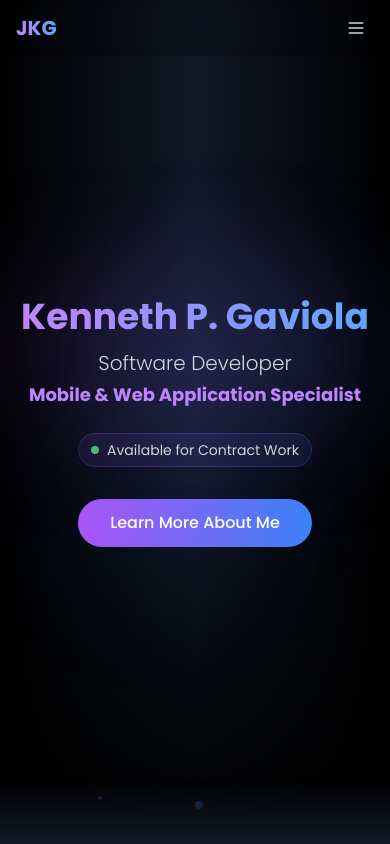
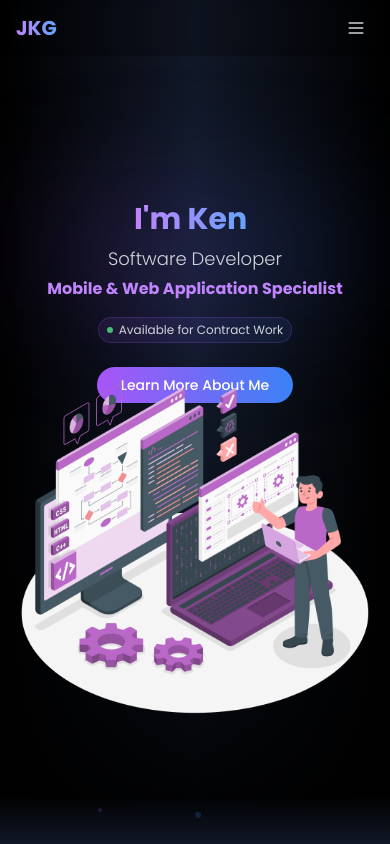
Before and after one commit to Kenneth14031129/Portfolio, a React (Vite) app: page / in a window 390 px wide. Shown: the top 844 px of the page. Built offline with nearby package versions, Linux system fonts and the light colour scheme.

Commit message:
Initial commit

```diff
--- a/package.json
+++ b/package.json
@@ -10,6 +10,7 @@
     "preview": "vite preview"
   },
   "dependencies": {
+    "@splinetool/react-spline": "^4.0.0",
     "@tailwindcss/aspect-ratio": "^0.4.2",
     "framer-motion": "^12.5.0",
     "lucide-react": "^0.469.0",
--- a/src/components/Home.jsx
+++ b/src/components/Home.jsx
@@ -1,8 +1,27 @@
 import { Fade, Zoom } from "react-awesome-reveal";
 import { useNavigate } from "react-router-dom";
+import { useState, useEffect } from "react";
+import HomeLogo from "../assets/Home-Logo.png";
+import TypingAnimatedText from "./TypingText";
 
 const Home = () => {
   const navigate = useNavigate();
+  const [splineLoading, setSplineLoading] = useState(true);
+  const [windowWidth, setWindowWidth] = useState(window.innerWidth);
+
+  // Track window resize for responsive adjustments
+  useEffect(() => {
+    const handleResize = () => {
+      setWindowWidth(window.innerWidth);
+    };
+
+    window.addEventListener("resize", handleResize);
+    return () => window.removeEventListener("resize", handleResize);
+  }, []);
+
+  const handleSplineLoad = () => {
+    setSplineLoading(false);
+  };
 
   const goToAbout = () => {
     navigate("/about");
@@ -20,31 +39,33 @@ const Home = () => {
           </div>
 
           {/* Animated orbs - simplified for mobile */}
-          <div className="absolute top-1/4 left-1/4 w-64 sm:w-96 h-64 sm:h-96 bg-purple-500/5 sm:bg-purple-500/10 rounded-full blur-3xl animate-pulse"></div>
-          <div className="absolute bottom-1/4 right-1/4 w-64 sm:w-96 h-64 sm:h-96 bg-blue-500/5 sm:bg-blue-500/10 rounded-full blur-3xl animate-pulse delay-700"></div>
+          <div className="absolute top-1/4 left-1/4 w-32 xs:w-48 sm:w-64 md:w-80 lg:w-96 h-32 xs:h-48 sm:h-64 md:h-80 lg:h-96 bg-purple-500/5 sm:bg-purple-500/10 rounded-full blur-3xl animate-pulse"></div>
+          <div className="absolute bottom-1/4 right-1/4 w-32 xs:w-48 sm:w-64 md:w-80 lg:w-96 h-32 xs:h-48 sm:h-64 md:h-80 lg:h-96 bg-blue-500/5 sm:bg-blue-500/10 rounded-full blur-3xl animate-pulse delay-700"></div>
 
           {/* Center orb - hidden on smallest screens */}
-          <div className="hidden xs:block absolute top-1/2 left-1/2 -translate-x-1/2 -translate-y-1/2 w-[30rem] sm:w-[40rem] h-[30rem] sm:h-[40rem] bg-purple-900/10 sm:bg-purple-900/20 rounded-full blur-3xl animate-pulse delay-1000"></div>
+          <div className="hidden xs:block absolute top-1/2 left-1/2 -translate-x-1/2 -translate-y-1/2 w-[20rem] sm:w-[30rem] md:w-[35rem] lg:w-[40rem] h-[20rem] sm:h-[30rem] md:h-[35rem] lg:h-[40rem] bg-purple-900/10 sm:bg-purple-900/20 rounded-full blur-3xl animate-pulse delay-1000"></div>
         </div>
 
         {/* Content Container with improved spacing for all devices */}
-        <div className="relative w-full max-w-7xl mx-auto px-4 sm:px-6 lg:px-8 py-16 sm:py-24 lg:py-32">
-          <div className="text-center space-y-6 sm:space-y-8">
-            {/* Main Heading with better size scaling */}
+        <div className="relative w-full max-w-7xl mx-auto px-4 sm:px-6 lg:px-8 py-12 xs:py-16 sm:py-20 md:py-24 lg:py-32">
+          <div className="flex flex-col lg:flex-row items-center justify-between gap-4 xs:gap-6 sm:gap-8">
+            {/* Left side: Text content - now aligned left on larger screens */}
+            <div className="w-full lg:w-1/2 space-y-4 xs:space-y-5 sm:space-y-6 md:space-y-7 lg:space-y-8 text-center lg:text-left">
+              {/* Main Heading */}
               <Fade cascade delay={300}>
                 <div className="relative inline-block">
                   <div className="absolute inset-0 bg-gradient-to-r from-purple-500/20 to-blue-500/20 blur-3xl"></div>
-                <h1 className="relative text-4xl xs:text-5xl sm:text-6xl lg:text-7xl font-bold">
+                  <h1 className="relative text-3xl xs:text-4xl sm:text-5xl md:text-6xl lg:text-7xl font-bold">
                     <span className="bg-clip-text text-transparent bg-gradient-to-r from-purple-400 to-blue-400">
-                    Kenneth P. Gaviola
+                      <TypingAnimatedText />
                     </span>
                     <Fade cascade delay={700}>
-                    <div className="mt-3 sm:mt-4 text-xl xs:text-2xl sm:text-3xl text-gray-300 font-light">
+                      <div className="mt-2 xs:mt-3 sm:mt-4 text-lg xs:text-xl sm:text-2xl md:text-3xl text-gray-300 font-light">
                         Software Developer
                       </div>
                     </Fade>
                     <Fade cascade delay={900}>
-                    <div className="mt-1 sm:mt-2 text-lg xs:text-xl text-purple-400">
+                      <div className="mt-1 xs:mt-1 sm:mt-2 text-base xs:text-lg sm:text-xl text-purple-400">
                         Mobile & Web Application Specialist
                       </div>
                     </Fade>
@@ -52,12 +73,12 @@ const Home = () => {
                 </div>
               </Fade>
 
-            {/* Status Badge with Animation - more compact on mobile */}
+              {/* Status Badge */}
               <Zoom delay={1500}>
-              <div className="flex justify-center">
-                <div className="inline-flex items-center px-3 sm:px-4 py-1.5 sm:py-2 rounded-full bg-gradient-to-r from-purple-500/10 to-blue-500/10 border border-purple-500/20">
-                  <span className="w-2 h-2 bg-green-400 rounded-full mr-2 animate-pulse"></span>
-                  <span className="text-sm sm:text-base text-gray-300">
+                <div className="flex lg:justify-start justify-center">
+                  <div className="inline-flex items-center px-2 xs:px-3 sm:px-4 py-1 xs:py-1.5 sm:py-2 rounded-full bg-gradient-to-r from-purple-500/10 to-blue-500/10 border border-purple-500/20">
+                    <span className="w-1.5 xs:w-2 h-1.5 xs:h-2 bg-green-400 rounded-full mr-1.5 xs:mr-2 animate-pulse"></span>
+                    <span className="text-xs xs:text-sm sm:text-base text-gray-300">
                       Available for Contract Work
                     </span>
                   </div>
@@ -66,28 +87,46 @@ const Home = () => {
 
               {/* Call to action button */}
               <Fade delay={1800}>
-              <div className="mt-8 flex justify-center">
+                <div className="mt-6 xs:mt-7 sm:mt-8 flex lg:justify-start justify-center">
                   <button
                     onClick={goToAbout}
-                  className="px-8 py-3 bg-gradient-to-r from-purple-500 to-blue-500 text-white rounded-full font-medium hover:shadow-lg hover:shadow-purple-500/20 transition-all duration-300 transform hover:-translate-y-1"
+                    className="px-6 xs:px-7 sm:px-8 py-2 xs:py-2.5 sm:py-3 bg-gradient-to-r from-purple-500 to-blue-500 text-white rounded-full text-sm xs:text-base font-medium hover:shadow-lg hover:shadow-purple-500/20 transition-all duration-300 transform hover:-translate-y-1"
                   >
                     Learn More About Me
                   </button>
                 </div>
               </Fade>
             </div>
+
+            {/* Right Side - Without Container */}
+            <div className="w-full lg:w-1/2 h-[200px] xs:h-[250px] sm:h-[300px] md:h-[350px] lg:h-[400px] xl:h-[500px] relative flex items-center justify-center mt-6 lg:mt-0">
+              {splineLoading && (
+                <div className="absolute inset-0 flex items-center justify-center z-10">
+                  <div className="flex flex-col items-center"></div>
+                </div>
+              )}
+              <div className="relative">
+                <img
+                  src={HomeLogo}
+                  alt="Programmer Logo"
+                  className="max-w-full max-h-full object-contain"
+                  onLoad={handleSplineLoad}
+                />
+              </div>
+            </div>
+          </div>
         </div>
 
         {/* Decorative Side Elements - reduced or hidden on mobile */}
-        <div className="hidden sm:block absolute -left-32 top-1/2 -translate-y-1/2 w-48 sm:w-64 h-48 sm:h-64 bg-purple-500/5 rounded-full blur-3xl"></div>
-        <div className="hidden sm:block absolute -right-32 top-1/3 w-48 sm:w-64 h-48 sm:h-64 bg-blue-500/5 rounded-full blur-3xl"></div>
+        <div className="hidden sm:block absolute -left-16 md:-left-24 lg:-left-32 top-1/2 -translate-y-1/2 w-32 sm:w-40 md:w-48 lg:w-64 h-32 sm:h-40 md:h-48 lg:h-64 bg-purple-500/5 rounded-full blur-3xl"></div>
+        <div className="hidden sm:block absolute -right-16 md:-right-24 lg:-right-32 top-1/3 w-32 sm:w-40 md:w-48 lg:w-64 h-32 sm:h-40 md:h-48 lg:h-64 bg-blue-500/5 rounded-full blur-3xl"></div>
 
         {/* Bottom gradient - simplified for better performance */}
-        <div className="absolute bottom-0 left-0 w-full h-16 sm:h-24 overflow-hidden bg-gradient-to-b from-transparent to-gray-900 backdrop-blur-sm">
+        <div className="absolute bottom-0 left-0 w-full h-12 xs:h-14 sm:h-16 md:h-20 lg:h-24 overflow-hidden bg-gradient-to-b from-transparent to-gray-900 backdrop-blur-sm">
           <div className="absolute inset-0 opacity-20 sm:opacity-30">
             {/* Reduced number of decorative dots on mobile */}
             <div className="absolute h-1 w-1 rounded-full bg-purple-500 top-1/4 left-1/4"></div>
-            <div className="absolute h-2 w-2 rounded-full bg-blue-500 top-1/3 left-1/2"></div>
+            <div className="absolute h-1.5 xs:h-2 w-1.5 xs:w-2 rounded-full bg-blue-500 top-1/3 left-1/2"></div>
             <div className="hidden sm:block absolute h-1 w-1 rounded-full bg-purple-500 top-1/2 left-3/4"></div>
           </div>
         </div>
--- /dev/null
+++ b/src/components/TypingText.jsx
@@ -0,0 +1,85 @@
+import { motion, useAnimationControls } from "framer-motion";
+import { useEffect, useState, useMemo } from "react";
+import PropTypes from "prop-types";
+
+function TypingText({
+  words = ["Hello!", "I'm Kenneth", "Welcome!", "I Build Apps"],
+  typingSpeed = 150,
+  deleteSpeed = 100,
+  delayBetweenWords = 1000,
+}) {
+  const [currentWordIndex, setCurrentWordIndex] = useState(0);
+  const [currentText, setCurrentText] = useState("");
+  const [isDeleting, setIsDeleting] = useState(false);
+  const controls = useAnimationControls();
+
+  // Memoize words to prevent dependency array changes on each render
+  const memoizedWords = useMemo(() => words, [words]);
+
+  useEffect(() => {
+    const word = memoizedWords[currentWordIndex];
+
+    if (isDeleting) {
+      if (currentText === "") {
+        setIsDeleting(false);
+        setCurrentWordIndex((prev) => (prev + 1) % memoizedWords.length);
+        return;
+      }
+
+      const timer = setTimeout(() => {
+        setCurrentText(word.substring(0, currentText.length - 1));
+      }, deleteSpeed);
+      return () => clearTimeout(timer);
+    }
+
+    if (currentText === word) {
+      const timer = setTimeout(() => {
+        setIsDeleting(true);
+      }, delayBetweenWords);
+      return () => clearTimeout(timer);
+    }
+
+    const timer = setTimeout(() => {
+      setCurrentText(word.substring(0, currentText.length + 1));
+    }, typingSpeed);
+    return () => clearTimeout(timer);
+  }, [
+    currentText,
+    currentWordIndex,
+    isDeleting,
+    memoizedWords,
+    typingSpeed,
+    deleteSpeed,
+    delayBetweenWords,
+  ]);
+
+  useEffect(() => {
+    controls.start({
+      opacity: [0.2, 1],
+      transition: {
+        duration: 0.5,
+        repeat: Infinity,
+        repeatType: "reverse",
+      },
+    });
+  }, [controls]);
+
+  return (
+    <div className="inline-block">
+      {currentText}
+      <motion.span animate={controls}>|</motion.span>
+    </div>
+  );
+}
+
+// Add prop types validation
+TypingText.propTypes = {
+  words: PropTypes.arrayOf(PropTypes.string),
+  typingSpeed: PropTypes.number,
+  deleteSpeed: PropTypes.number,
+  delayBetweenWords: PropTypes.number,
+};
+
+export default function TypingAnimatedText() {
+  return <TypingText />;
+}
```
Also changed, not shown: src/assets/Home-Logo.png (added), 1 other file (tests, documents, lock files or other folders). Lines whose indentation alone changed are shown as unchanged.
